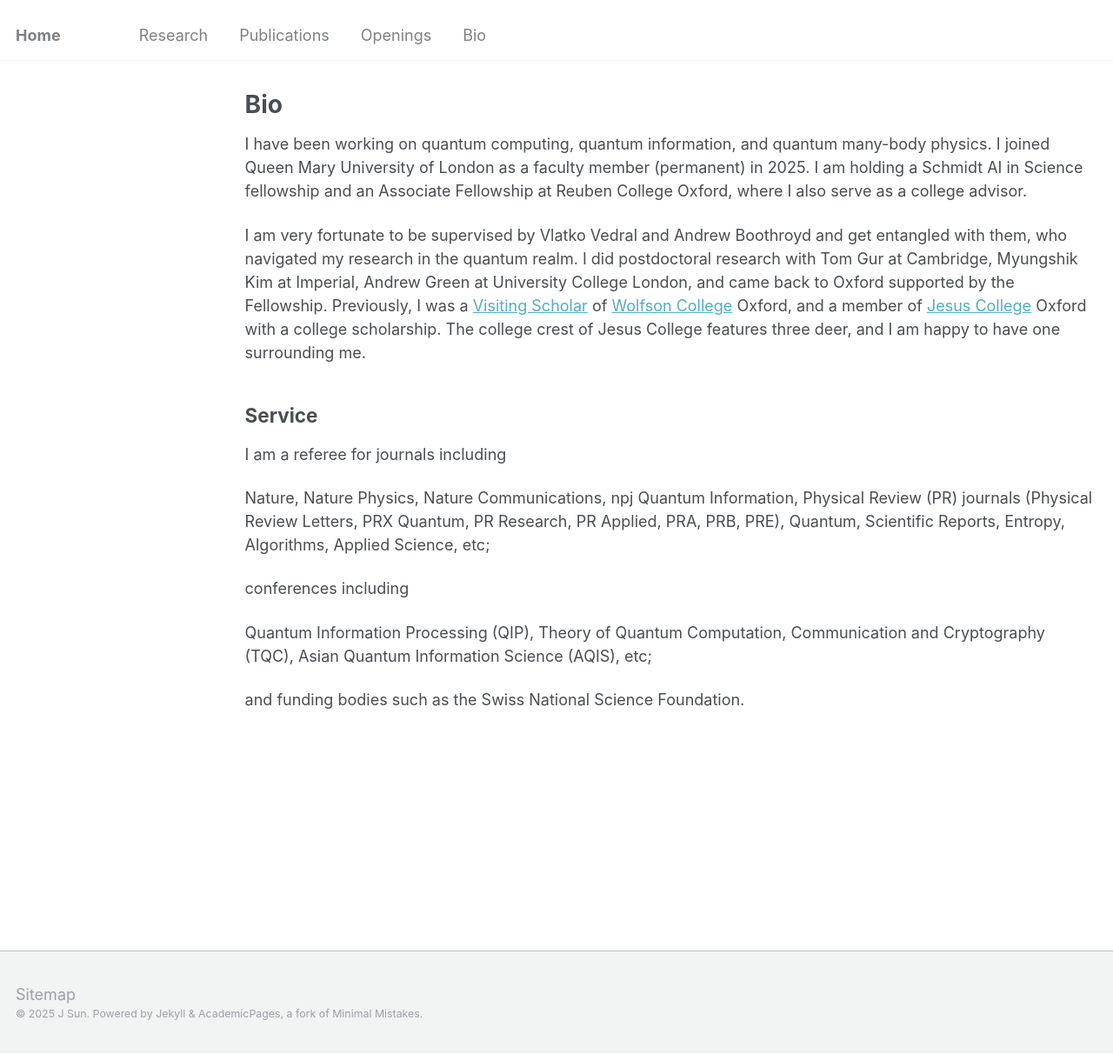
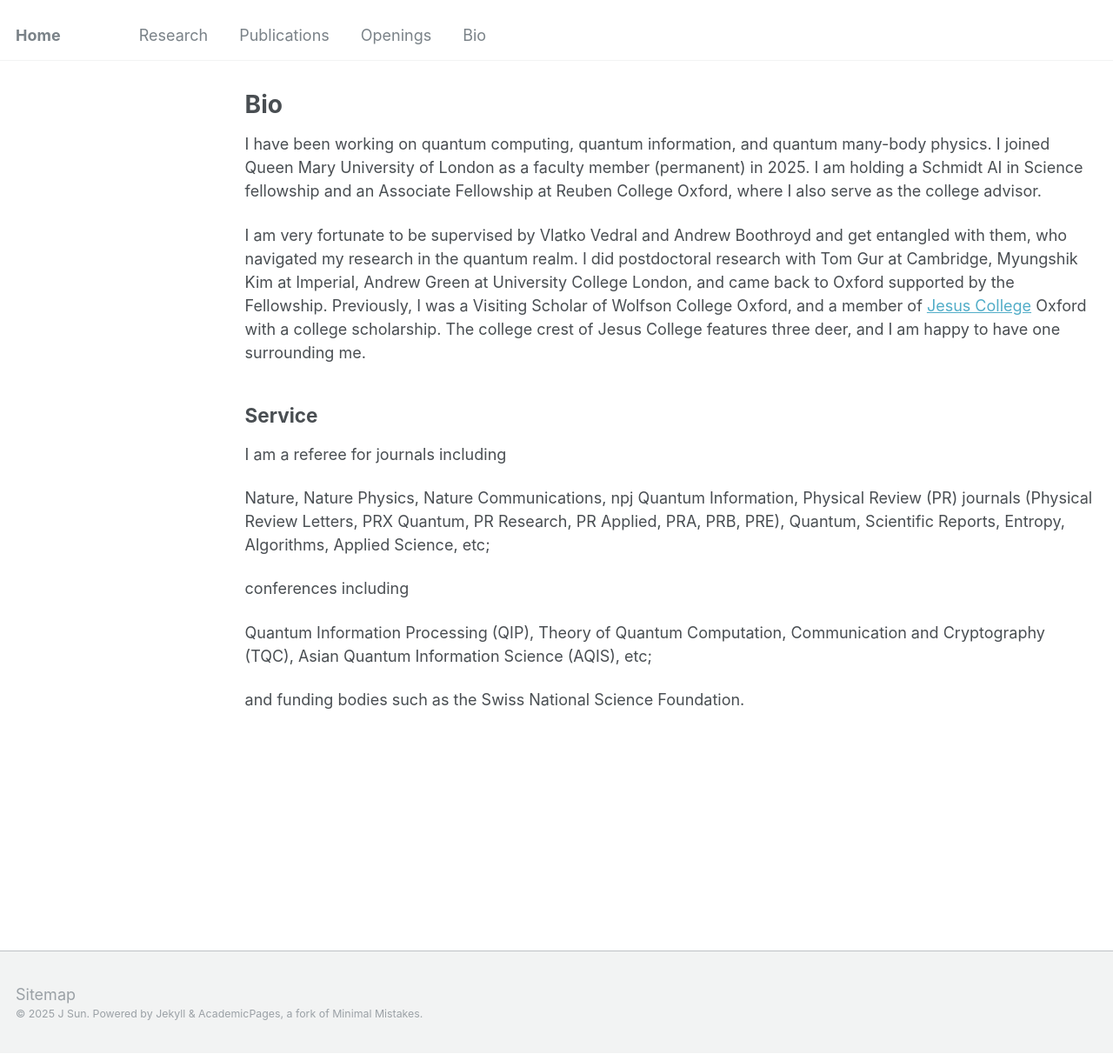
Before and after one commit to jinzhao-sun/jinzhao-sun.github.io, a Jekyll site: the page built from _pages/cv.md, in a window 1280 px wide and 1212 px high. Shown: the whole window at 87% size. Built offline with Jekyll 4.4.1, drawn with Linux system fonts in a browser that asks for light colours.

Commit message:
Update cv.md

```diff
--- a/_pages/cv.md
+++ b/_pages/cv.md
@@ -9,9 +9,9 @@ redirect_from:
 
 {% include base_path %}
 
-I have been working on quantum computing, quantum information, and quantum many-body physics. I joined Queen Mary University of London as a faculty member (permanent) in 2025. I am holding a Schmidt AI in Science fellowship and an Associate Fellowship at Reuben College Oxford, where I also serve as a college advisor.
+I have been working on quantum computing, quantum information, and quantum many-body physics. I joined Queen Mary University of London as a faculty member (permanent) in 2025. I am holding a Schmidt AI in Science fellowship and an Associate Fellowship at Reuben College Oxford, where I also serve as the college advisor.
 
-I am very fortunate to be supervised by Vlatko Vedral and Andrew Boothroyd and get entangled with them, who navigated my research in the quantum realm. I did postdoctoral research with Tom Gur at Cambridge, Myungshik Kim at Imperial, Andrew Green at University College London, and came back to Oxford supported by the Fellowship. Previously, I was a [Visiting Scholar](https://www.wolfson.ox.ac.uk/person/jinzhao-sun/) of [Wolfson College](https://www.wolfson.ox.ac.uk/) Oxford, and a member of [Jesus College](https://www.jesus.ox.ac.uk/) Oxford with a college scholarship. The college crest of Jesus College features three deer, and I am happy to have one surrounding me.
+I am very fortunate to be supervised by Vlatko Vedral and Andrew Boothroyd and get entangled with them, who navigated my research in the quantum realm. I did postdoctoral research with Tom Gur at Cambridge, Myungshik Kim at Imperial, Andrew Green at University College London, and came back to Oxford supported by the Fellowship. Previously, I was a Visiting Scholar of Wolfson College Oxford, and a member of [Jesus College](https://www.jesus.ox.ac.uk/) Oxford with a college scholarship. The college crest of Jesus College features three deer, and I am happy to have one surrounding me.
 
 
 Service
```
